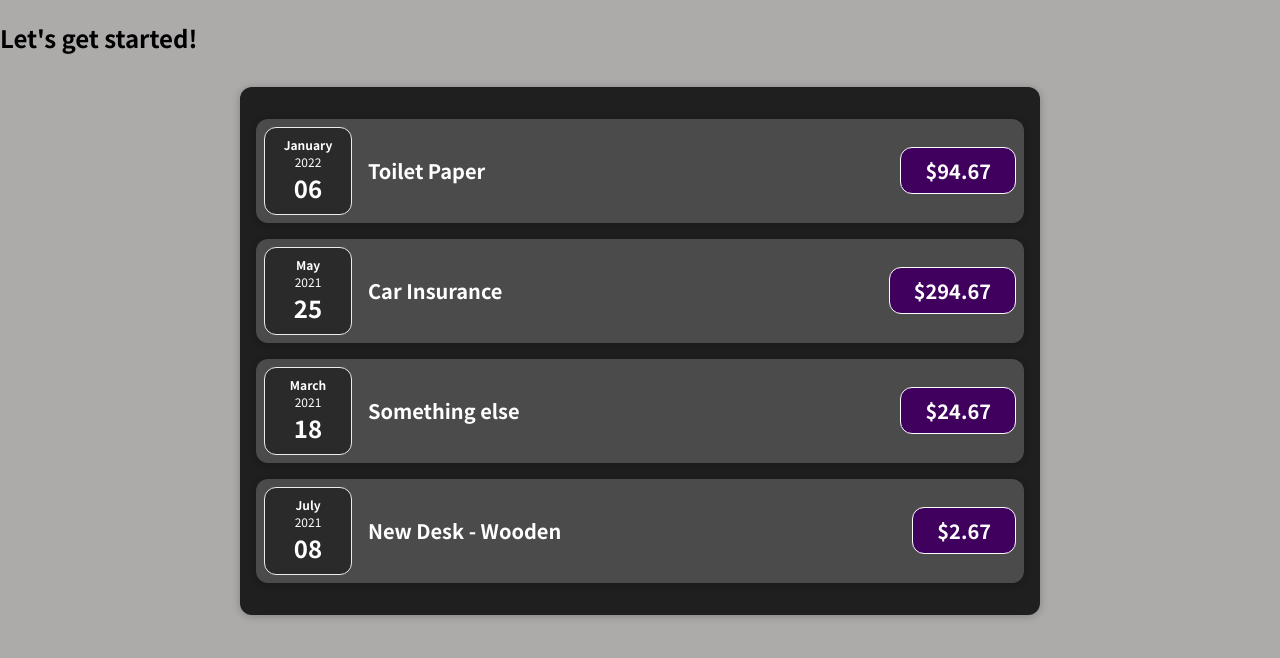
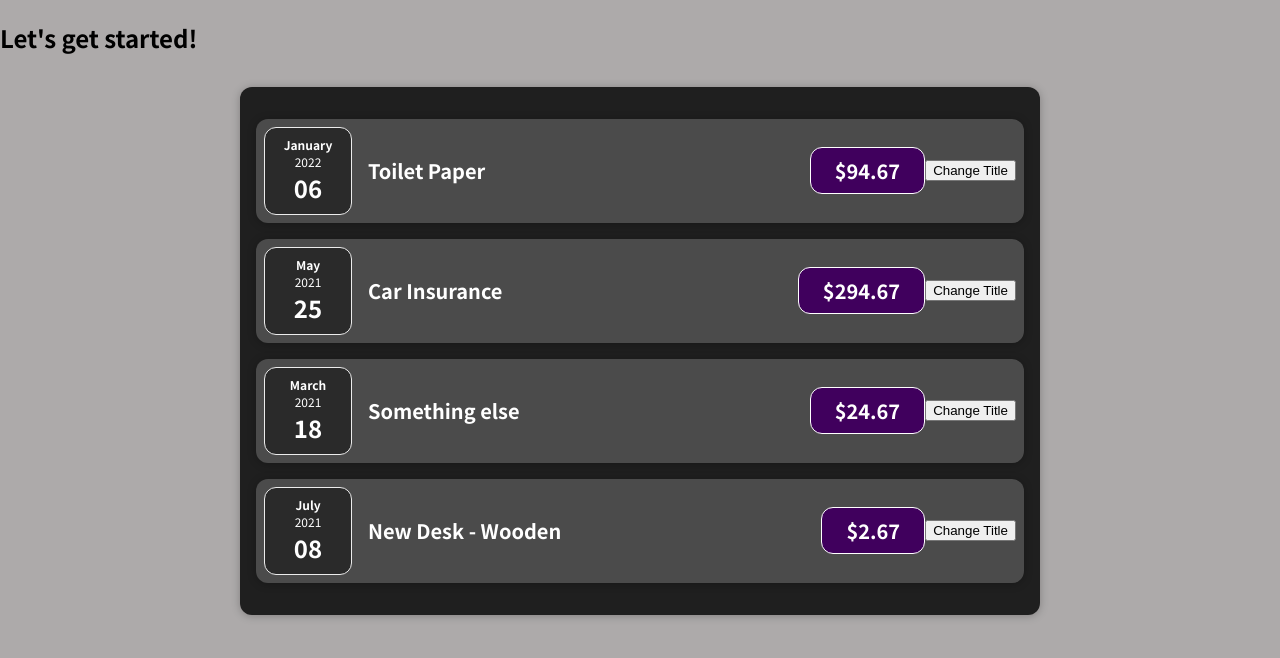
Before and after one commit to StefanGriffin/React---project1, a React (Create React App) app: page / in a window 1280 px wide. Shown: the top 658 px of the page. Built offline with nearby package versions, Linux system fonts and the light colour scheme.

Commit message:
Introducing State

```diff
--- a/src/components/Expenses/ExpenseItem.js
+++ b/src/components/Expenses/ExpenseItem.js
@@ -1,19 +1,27 @@
-import React from 'react';
+import React, { useState } from 'react';
 
 import ExpenseDate from './ExpenseDate';
 import Card from '../UI/Card';
 import './ExpenseItem.css';
 
 const ExpenseItem = (props) => {
+  const [title, setTitle] = useState(props.title); // React hook, must be called inside the function only
+  console.log('ExpenseItem evaluated by React');
+  const clickHandler = () => {
+    setTitle('Updated!');
+    console.log(title);
+  };
+
   return (
-    <Card className='expense-item'>
+    <Card className="expense-item">
       <ExpenseDate date={props.date} />
-      <div className='expense-item__description'>
-        <h2>{props.title}</h2>
-        <div className='expense-item__price'>${props.amount}</div>
+      <div className="expense-item__description">
+        <h2>{title}</h2>
+        <div className="expense-item__price">${props.amount}</div>
       </div>
+      <button onClick={clickHandler}>Change Title</button>
     </Card>
   );
-}
+};
 
 export default ExpenseItem;
```
Also changed, not shown: 2 other files (tests, documents, lock files or other folders).
